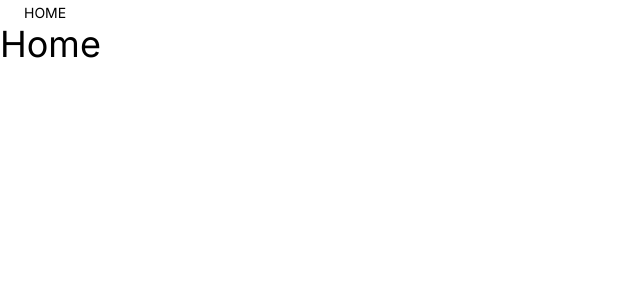
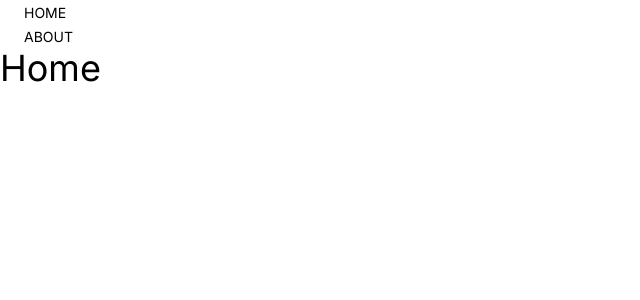
Before and after one commit to devmad001/movie_nextjs, a Next.js app: page / in a window 1280 px wide. Shown: the top 300 px of the page, without its empty margins (0-640 px from the left). Built offline with nearby package versions, Linux system fonts and the light colour scheme.

Commit message:
add about in menuitem

```diff
--- a/src/components/Header.jsx
+++ b/src/components/Header.jsx
@@ -1,12 +1,14 @@
 import React from 'react';
 import MenuItem from "@/components/MenuItem";
 import {AiFillHome} from "react-icons/ai";
+import {BsFillInfoCircleFill} from "react-icons/bs";
 
 const Header = () => {
     return (<div>
         <div className=''>
 
             <MenuItem title='HOME' address='/' Icon={AiFillHome}/>
+            <MenuItem title='ABOUT' address='/about' Icon={BsFillInfoCircleFill}/>
         </div>
         <div className=''>
 
```
